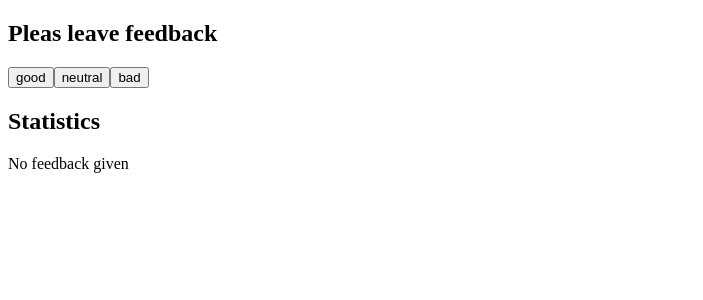
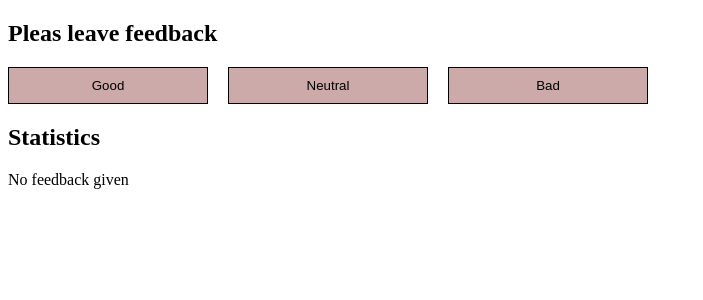
Before and after one commit to fecore35/goit-react-hw-02-feedback, a React (Create React App) app: page / in a window 1280 px wide. Shown: the top 300 px of the page, without its empty margins (0-703 px from the left). Built offline with nearby package versions, Linux system fonts and the light colour scheme.

Commit message:
Добавляю стили для FeedbackOptions

```diff
--- a/src/components/FeedbackOptions/FeedbackOptions.js
+++ b/src/components/FeedbackOptions/FeedbackOptions.js
@@ -1,12 +1,14 @@
 import PropTypes from "prop-types";
+import s from "./FeedbackOptions.module.css";
 
 function FeedbackOptions({ options, onLeaveFeedback }) {
   return (
-    <div className="flex">
+    <div className={s.flex}>
       {options.map((btn) => {
         return (
           <button
             key={btn}
+            className={s.button}
             type="button"
             data-feedback={btn}
             onClick={onLeaveFeedback}
--- /dev/null
+++ b/src/components/FeedbackOptions/FeedbackOptions.module.css
@@ -0,0 +1,17 @@
+.flex {
+  display: flex;
+  flex-wrap: wrap;
+}
+
+.button {
+  border: 1px solid #000;
+  padding: 10px 20px;
+  text-transform: capitalize;
+  cursor: pointer;
+  min-width: 200px;
+  background-color: #caa;
+}
+
+.button:not(:last-child) {
+  margin-right: 20px;
+}
```
